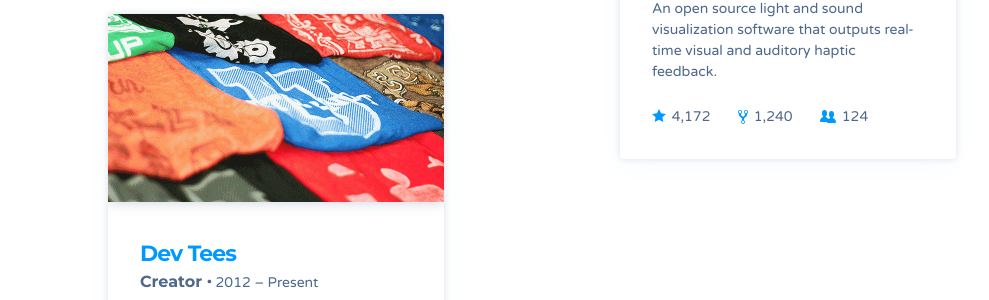
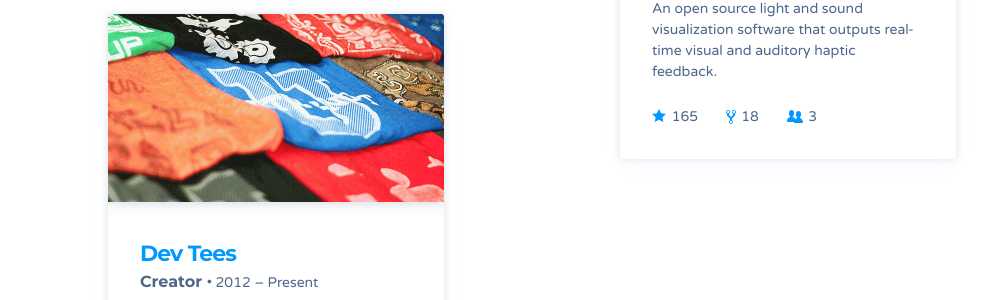
Before and after one commit to zenifold/max_page, a Jekyll site: the page built from index.html, in a window 1280 px wide and 900 px high, scrolled down 6111 px. Shown: the part 152-452 px from the top of the window, without its empty margins (108-1097 px from the left). Built offline with Jekyll 4.4.1, drawn with Linux system fonts in a browser that asks for light colours; some web fonts are replaced.

Commit message:
Update projects.yaml

```diff
--- a/_data/projects.yaml
+++ b/_data/projects.yaml
@@ -1,14 +1,14 @@
 ---
 - name: LightVision
+  url: https://github.com/zenifold/LightVision
   role: Creator
   timeframe: 20220
   summary: |
     An open source light and sound visualization software that outputs real-time visual and auditory haptic feedback.
-  dribbble: https://dribbble.com/jag/projects/213165-HospitalRun
   project_image: /img/projects/hospitalrun.png
-  stars: "4,172"
-  forks: "1,240"
-  contributors: "124"
+  stars: "165"
+  forks: "18"
+  contributors: "3"
 
 - name: Dev Tees
   url: http://devtees.com
```
